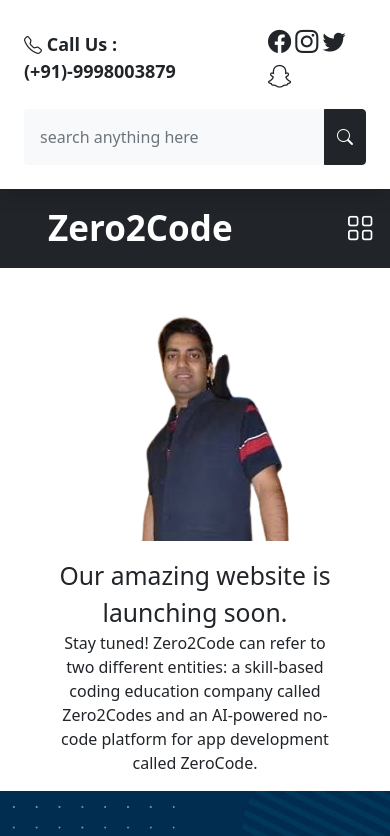
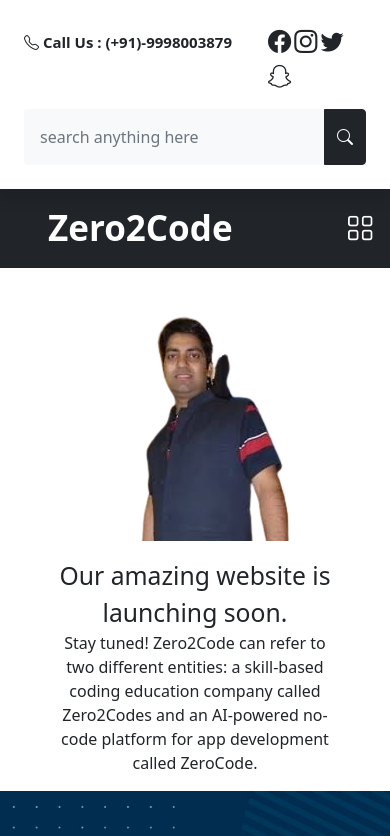
Before and after one commit to Brijesh1990/responsivepage-app, a plain HTML site: page index.html in a window 390 px wide. Shown: the top 836 px of the page. Drawn offline with nearby package versions, Linux system fonts and the light colour scheme.

Commit message:
Add files via upload

```diff
--- a/css/style.css
+++ b/css/style.css
@@ -92,8 +92,8 @@ body {
     display: block !important;
   }
   .call-us {
-    font-size: 18px !important;
-    font-weight: 600 !important;
+    font-size: 15px !important;
+    font-weight: 400 !important;
     margin-top: 2%;
   }
   .navbar-brand {
@@ -103,4 +103,7 @@ body {
   .join-us {
     display: none !important;
   }
+  .social-media {
+    font-size: 12px !important;
+  }
 }
--- a/index.html
+++ b/index.html
@@ -75,7 +75,7 @@
             ><span class="bi bi-telephone"></span> Call Us : (+91)-9998003879</b
           >
         </div>
-        <div class="col-4">
+        <div class="col-4 social-media">
           <span class="bi bi-facebook fs-3 ms-0"></span>
           <span class="bi bi-instagram fs-3 ms-0"></span>
           <span class="bi bi-twitter fs-3 ms-0"></span>
```
